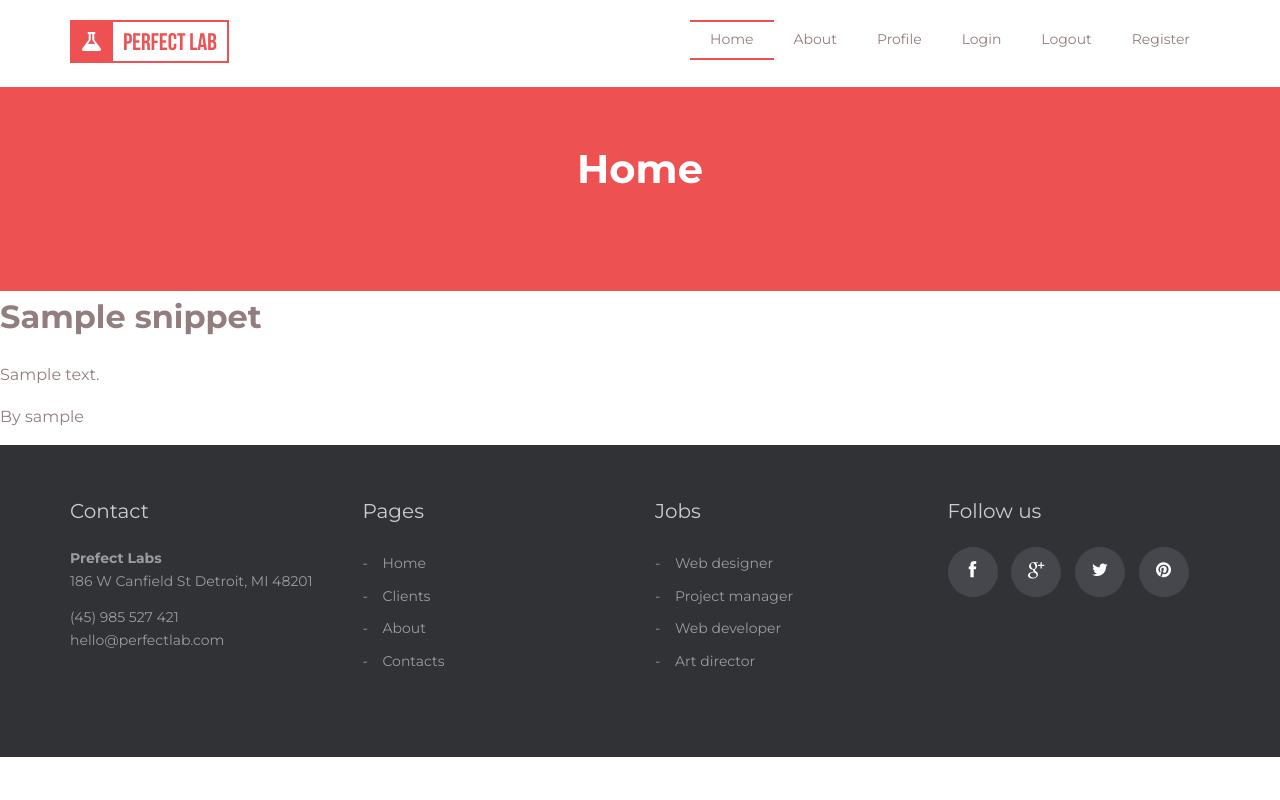
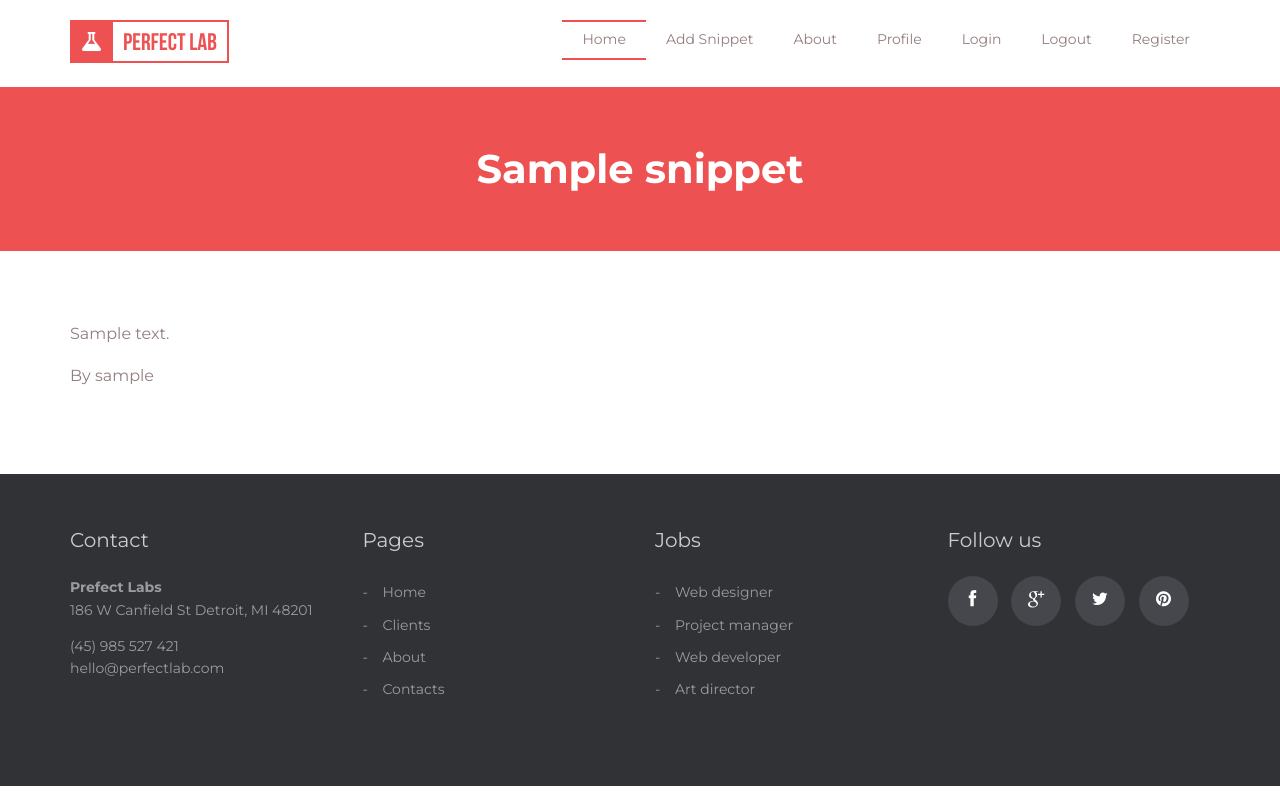
Before and after one commit to zavanton123/coderators, a Django app: page /snippets/1 in a window 1280 px wide. Run offline with Django 3.2, Linux system fonts and the light colour scheme; tables that the repository leaves empty hold one stand-in row (values such as "Sample post"); some libraries are stand-ins or nearby versions.

Commit message:
snippet can be added

```diff
--- a/snippet/models.py
+++ b/snippet/models.py
@@ -16,6 +16,7 @@ class Snippet(models.Model):
         on_delete=models.CASCADE
     )
     published_at = models.DateTimeField(
+        auto_now_add=True,
         verbose_name='Published'
     )
     updated_at = models.DateTimeField(
--- a/snippet/templates/snippet/inc/_header.html
+++ b/snippet/templates/snippet/inc/_header.html
@@ -10,6 +10,7 @@
             <button type="button" class="menu-toggle"><i class="fa fa-bars"></i></button>
             <ul class="menu">
                 <li class="menu-item current-menu-item"><a href="{% url 'snippet:home' %}">Home</a></li>
+                <li class="menu-item"><a href="{% url 'snippet:add_snippet' %}">Add Snippet</a></li>
                 <li class="menu-item"><a href="{% url 'snippet:about' %}">About</a></li>
                 <li class="menu-item"><a href="{% url 'snippet:profile' %}">Profile</a></li>
                 <li class="menu-item"><a href="{% url 'snippet:login' %}">Login</a></li>
--- a/snippet/templates/snippet/snippet.html
+++ b/snippet/templates/snippet/snippet.html
@@ -3,11 +3,17 @@
 {% block page-title %}Home{% endblock %}
 
 {% block main-content-header %}
-    <p>Home</p>
+    <h1>{{ snippet.title }}</h1>
 {% endblock %}
 
 {% block main-content-body %}
-    <h1>{{ snippet.title }}</h1>
-    <p>{{ snippet.content }}</p>
-    <p>By {{ snippet.author.username }}</p>
+
+    <div class="fullwidth-block">
+        <div class="container">
+
+            <p>{{ snippet.content }}</p>
+            <p>By {{ snippet.author.username }}</p>
+        </div>
+    </div>
+
 {% endblock %}
--- a/snippet/urls.py
+++ b/snippet/urls.py
@@ -1,13 +1,14 @@
 from django.urls import path
 
 from snippet.views import HomeView, SnippetView, IndexView, AboutView, ClientView, ContactsView, LoginView, \
-    RegisterView, LogoutView, ProfileView
+    RegisterView, LogoutView, ProfileView, AddSnippet
 
 app_name = 'snippet'
 
 urlpatterns = [
     path('', HomeView.as_view(), name='home'),
     path('snippets/<int:pk>', SnippetView.as_view(), name='show_snippet_by_id'),
+    path('snippets/add', AddSnippet.as_view(), name='add_snippet'),
     path('index', IndexView.as_view(), name='index'),
     path('about', AboutView.as_view(), name='about'),
     path('clients', ClientView.as_view(), name='clients'),
--- a/snippet/views.py
+++ b/snippet/views.py
@@ -1,5 +1,6 @@
-from django.views.generic import DetailView, ListView, TemplateView
+from django.views.generic import DetailView, ListView, TemplateView, CreateView
 
+from snippet.forms import SnippetForm
 from snippet.models import Snippet
 
 
@@ -35,6 +36,17 @@ class ProfileView(TemplateView):
     template_name = 'snippet/profile.html'
 
 
+class AddSnippet(CreateView):
+    form_class = SnippetForm
+    context_object_name = 'snippet'
+    model = Snippet
+    template_name = 'snippet/add_snippet.html'
+
+    def form_valid(self, form):
+        form.instance.author = self.request.user
+        return super().form_valid(form)
+
+
 class HomeView(ListView):
     ordering = ['-published_at']
     context_object_name = 'snippets'
```
Also changed, not shown: snippet/forms.py (added, +9 -0 lines), snippet/templates/snippet/add_snippet.html (added, +25 -0 lines), snippet/migrations/0002_auto_20201101_1437.py (added).
